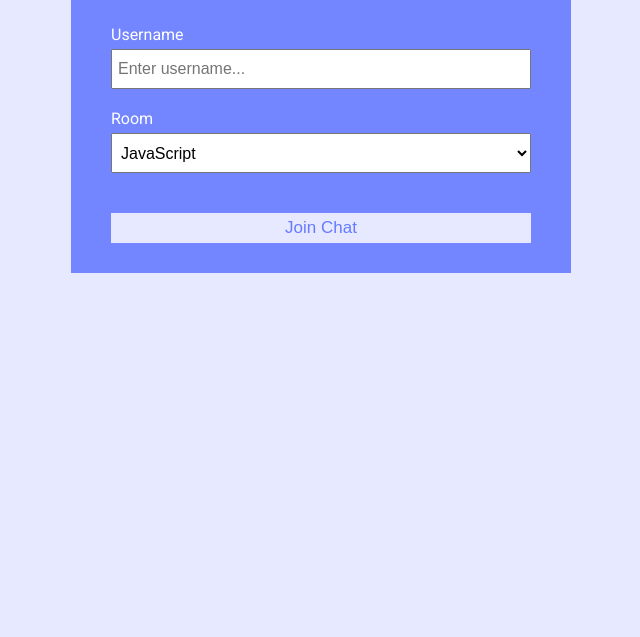
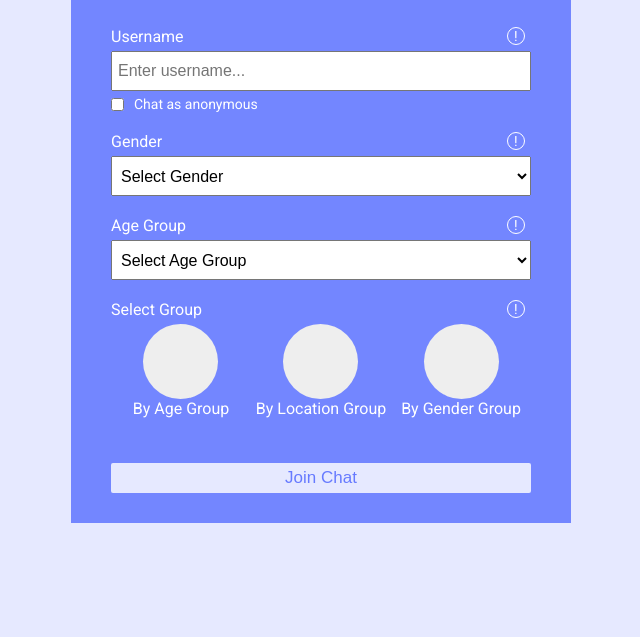
Before and after one commit to Pkandel/chat, a website: page public/index.html in a window 1280 px wide. Shown: the part 163-800 px from the top of the page, without its empty margins (319-959 px from the left). Drawn offline with Linux system fonts and the light colour scheme.

Commit message:
Add gender and age group column

```diff
--- a/package.json
+++ b/package.json
@@ -12,6 +12,7 @@
   "dependencies": {
     "express": "^4.17.1",
     "moment": "^2.24.0",
+    "pm2": "^4.2.3",
     "socket.io": "^2.3.0"
   },
   "devDependencies": {
--- a/public/css/style.css
+++ b/public/css/style.css
@@ -36,6 +36,7 @@ a {
 	color: var(--dark-color-a);
 	border: 0;
 	font-size: 17px;
+	border-radius: 2px;
 }
 
 /* Chat Page */
@@ -49,6 +50,7 @@ a {
 
 .chat-header {
 	background: var(--dark-color-a);
+	border-bottom: 2px solid;
 	color: #fff;
 	border-top-left-radius: 5px;
 	border-top-right-radius: 5px;
@@ -56,6 +58,11 @@ a {
 	display: flex;
 	align-items: center;
 	justify-content: space-between;
+}
+.back {
+	padding: 8px;
+	background: var(--dark-color-b);
+	border-bottom: 1px solid var(--dark-color-a);
 }
 
 .chat-main {
@@ -139,6 +146,7 @@ a {
 	background: var(--dark-color-a);
 	border-top-left-radius: 5px;
 	border-top-right-radius: 5px;
+	border-bottom: 2px solid;
 }
 
 .join-main {
@@ -187,3 +195,65 @@ a {
 		display: none;
 	}
 }
+
+.anonymous {
+	display: flex;
+	align-items: center;
+	margin-top: 5px;
+	font-size: 14px;
+}
+.anonymous > input {
+	margin-right: 10px;
+}
+.label {
+	display: flex;
+	justify-content: space-between;
+}
+.help {
+	margin-right: 6px;
+    height: 18px;
+    width: 18px;
+    border: 1px solid;
+    padding: 0px 2px 0px 6px;
+    border-radius: 50%;
+    font-size: 14px;
+}
+
+.option {
+	text-align: center;
+	margin-top: 20px;
+}
+.heading {
+	margin-top:5px;
+	text-align: center;
+}
+
+.groups {
+	display: grid;
+	grid-template-columns: repeat(3, 1fr);
+	justify-items: center;
+}
+.group {
+	display: grid;
+	position: relative;
+
+}
+.group > .icon {
+	height: 75px;
+	width: 75px;
+	background-color: #eee;
+	border-radius: 50%;
+	justify-self: center;
+}
+.checkbox-icon:checked + .group > .icon {
+	background-color: var(--success-color);
+}
+.checkbox-icon {
+	position: absolute;
+	z-index:1;
+	width: 75px;
+	height: 75px;
+	justify-self: center;
+	opacity: 0;
+
+}
--- a/public/index.html
+++ b/public/index.html
@@ -1,18 +1,16 @@
 <!DOCTYPE html>
 <html lang="en">
+
 <head>
 	<meta charset="UTF-8" />
 	<meta name="viewport" content="width=device-width, initial-scale=1.0" />
 	<meta http-equiv="X-UA-Compatible" content="ie=edge" />
-		<link
-			rel="stylesheet"
-			href="https://cdnjs.cloudflare.com/ajax/libs/font-awesome/5.12.1/css/all.min.css"
-			integrity="sha256-mmgLkCYLUQbXn0B1SRqzHar6dCnv9oZFPEC1g1cwlkk="
-			crossorigin="anonymous"
-		/>
+	<link rel="stylesheet" href="https://cdnjs.cloudflare.com/ajax/libs/font-awesome/5.12.1/css/all.min.css"
+		integrity="sha256-mmgLkCYLUQbXn0B1SRqzHar6dCnv9oZFPEC1g1cwlkk=" crossorigin="anonymous" />
 	<link rel="stylesheet" href="css/style.css" />
 	<title>Bhetghat App</title>
 </head>
+
 <body>
 	<div class="join-container">
 		<header class="join-header">
@@ -21,29 +19,78 @@
 		<main class="join-main">
 			<form action="chat.html">
 				<div class="form-control">
+					<div class="label">
 						<label for="username">Username</label>
-						<input
-							type="text"
-							name="username"
-							id="username"
-							placeholder="Enter username..."
-							required
-						/>
+						<div class="help">!</div>
+					</div>
+					<input type="text" name="username" id="username" placeholder="Enter username..." required />
+					<div class="anonymous">
+						<input type="checkbox"> Chat as anonymous
+					</div>
 				</div>
 				<div class="form-control">
-						<label for="room">Room</label>
-						<select name="room" id="room">
-							<option value="JavaScript">JavaScript</option>
-							<option value="Python">Python</option>
-							<option value="PHP">PHP</option>
-							<option value="C#">C#</option>
-							<option value="Ruby">Ruby</option>
-							<option value="Java">Java</option>
+					<div class="label">
+						<label for="username">Gender</label>
+						<div class="help">!</div>
+					</div>
+					<select name="gender" id="gender" required>
+						<option value="">Select Gender</option>
+						<option value="F">Female</option>
+						<option value="M">Male</option>
+						<option value="O">Other</option>
+						<option value="N">Don't want to tell</option>
 					</select>
+				</div>
+				<div class="form-control">
+					<div class="label">
+						<label for="gender">Age Group </label>
+						<div class="help">!</div>
+					</div>
+					<select name="gender" id="gender" required>
+						<option value="">Select Age Group</option>
+						<option value="F">Below 20 Year</option>
+						<option value="M">20 - 30 Year</option>
+						<option value="O">30 - 40 Year</option>
+						<option value="N">Above 40 Year</option>
+					</select>
+				</div>
+				<div class="form-control">
+					<div class="label">
+						<label for="gender">Select Group </label>
+						<div class="help">!</div>
+					</div>
+					<div class="groups">
+						<div class="group">
+							<div class="icon age_group"></div>
+							<input id="age_group" type="radio" class="checkbox-icon" name="room" value="Age Group" onclick="changeBackground(event);">
+							<label for="age_group">By Age Group </label>
+						</div>
+						<div class="group">
+							<div class="icon location_group"></div>
+							<input id="location_group" type="radio" class="checkbox-icon" name="room" value="Location" onclick="changeBackground(event);">
+							<label for="location_group">By Location Group </label>
+						</div>
+						<div class="group">
+							<div class="icon gender_group"></div>
+							<input id="gender_group" type="radio" class="checkbox-icon" name="room" value="Gender" onclick="changeBackground(event);">
+							<label for="gender_group">By Gender Group </label>
+						</div>
+					</div>
 				</div>
 				<button type="submit" class="btn">Join Chat</button>
 			</form>
+
 		</main>
 	</div>
+	<script>
+		function changeBackground(e) {
+			const icons = ['gender_group', 'location_group', 'age_group'];
+			const id = e.target.id;
+			icons.forEach(icon =>{
+				document.querySelectorAll(`.${icon}`)[0].style.backgroundColor = icon === id ? '#5cb85c' : '#eee';
+			})
+		}
+	</script>
 </body>
+
 </html>
--- a/server.js
+++ b/server.js
@@ -17,7 +17,7 @@ const io = socketio(server);
 // Set static folder
 app.use(express.static(path.join(__dirname, 'public')));
 
-const botName = 'ChatCord Bot';
+const botName = 'Bhetghat App';
 
 // Run when client connects
 io.on('connection', socket => {
```
Also changed, not shown: docker-compose.yml (added, +8 -0 lines), public/chat.html (+1 -1 lines), README.md, 2 other files. Lines whose indentation alone changed are shown as unchanged.
